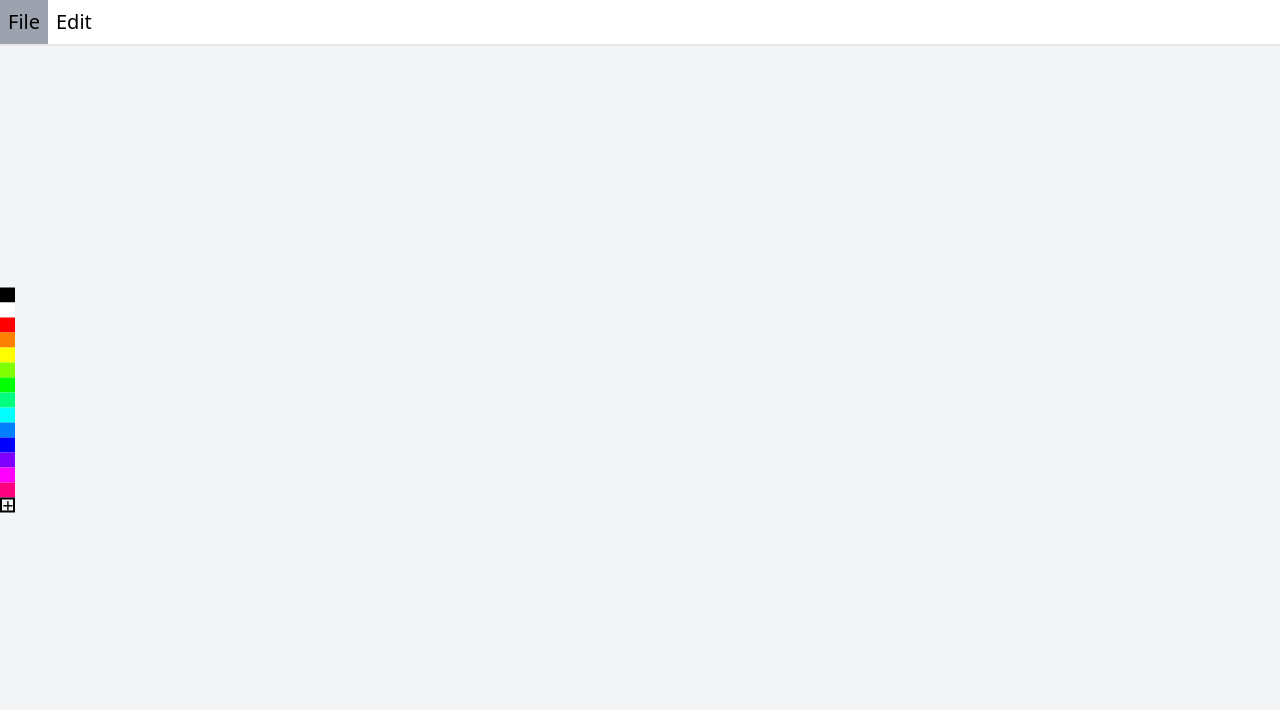
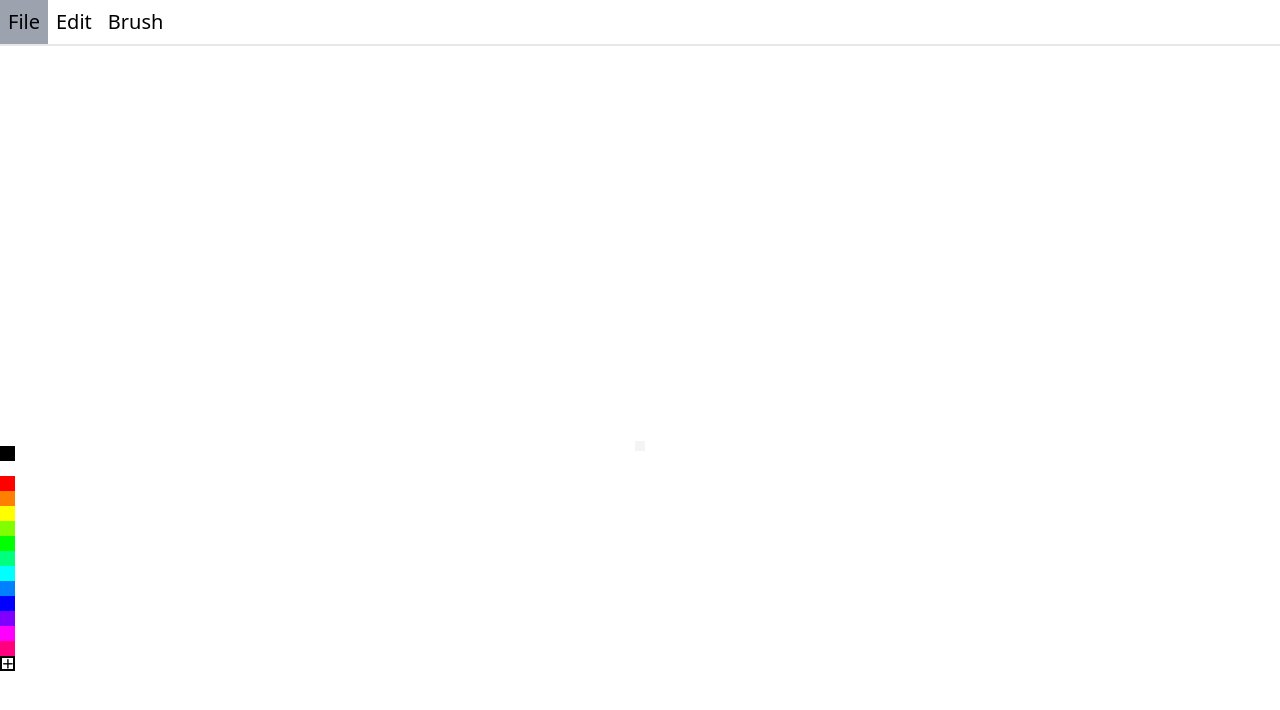
Before and after one commit to CuzImClicks/Bildbearbeitung, a SvelteKit app: page / in a window 1280 px wide. Shown: the top 710 px of the page. Built offline with nearby package versions, Linux system fonts and the light colour scheme.

Commit message:
added darken, brushes and some other stuff

```diff
--- a/src/routes/ColorSelector.svelte
+++ b/src/routes/ColorSelector.svelte
@@ -1,6 +1,7 @@
 <script lang="ts">
     import ColorSelectorPixel from "./ColorSelectorPixel.svelte";
-    import {blue, green, red} from "./store";
+    import {blue, green, red, outerHeight} from "./store";
+    import Draggable from "./Draggable.svelte";
 
     let colors = [
         [0,0,0],
@@ -20,23 +21,30 @@
     ];
 
     let customVisible = false;
-
 </script>
 
-<div class="absolute left-0 top-1/2 -translate-y-1/2">
+{#if $outerHeight > 0}
+        <Draggable left={0} top={($outerHeight / 2)}>
+            <div class="">
                 {#each colors as color}
-        <ColorSelectorPixel bind:r={color[0]} bind:g={color[1]} bind:b={color[2]} size={15} />
+                    <ColorSelectorPixel bind:r={color[0]} bind:g={color[1]} bind:b={color[2]} size={15}/>
                 {/each}
                 <div class="flex">
-        <div class="w-[15px] h-[15px] border-[2px] border-black flex items-center justify-center" on:click={() => customVisible = !customVisible} role="none">
+                    <div class="w-[15px] h-[15px] border-[2px] border-black flex items-center justify-center"
+                         on:click={() => customVisible = !customVisible} role="none">
                         <i class="fa-solid fa-plus scale-[70%] color"></i>
                     </div>
                 </div>
                 {#if customVisible}
                     <div class="w-max rounded h-max bg-gray-600 bg-opacity-90 flex items-center justify-center p-4 flex-col">
-            <input class="mb-1 border border-transparent focus:outline-none focus:ring-2 focus:ring-purple-600 focus:border-transparent rounded p-1" bind:value={$red}>
-            <input class="mb-1 border border-transparent focus:outline-none focus:ring-2 focus:ring-purple-600 focus:border-transparent rounded p-1" bind:value={$green}>
-            <input class="border border-transparent focus:outline-none focus:ring-2 focus:ring-purple-600 focus:border-transparent rounded p-1" bind:value={$blue}>
+                        <input class="mb-1 border border-transparent focus:outline-none focus:ring-2 focus:ring-purple-600 focus:border-transparent rounded p-1"
+                               bind:value={$red}>
+                        <input class="mb-1 border border-transparent focus:outline-none focus:ring-2 focus:ring-purple-600 focus:border-transparent rounded p-1"
+                               bind:value={$green}>
+                        <input class="border border-transparent focus:outline-none focus:ring-2 focus:ring-purple-600 focus:border-transparent rounded p-1"
+                               bind:value={$blue}>
                     </div>
                 {/if}
             </div>
+        </Draggable>
+{/if}
--- /dev/null
+++ b/src/routes/Draggable.svelte
@@ -0,0 +1,30 @@
+<script lang="ts">
+    export let left: number = 0;
+    export let top: number = 0;
+    export let translateX = false;
+    export let translateY = false;
+
+    let moving = false;
+
+    function onMouseDown() {
+        moving = true;
+    }
+
+    function onMouseMove(e: MouseEvent) {
+        if (moving) {
+            left += e.movementX;
+            top += e.movementY;
+        }
+    }
+
+    function onMouseUp() {
+        moving = false;
+    }
+</script>
+
+<section class="select-none absolute" on:mousedown={onMouseDown} style="left: {left}px; top: {top}px;
+        transform: translate({translateX ? '-50%' : '0%'}, {translateY ? '-50%' : '0%'})" role="none">
+    <slot></slot>
+</section>
+
+<svelte:window on:mouseup={onMouseUp} on:mousemove={onMouseMove} />
--- a/src/routes/Image.svelte
+++ b/src/routes/Image.svelte
@@ -1,7 +1,8 @@
 <script lang="ts">
     import Pixel from "./Pixel.svelte";
+    import {image, innerHeight, innerWidth} from "./store";
+    import Scrollable from "./Scrollable.svelte";
 
-    export let image: Array<Array<Array<number>>>;
     let sc = 10;
 
     function zoom(event: WheelEvent) {
@@ -9,35 +10,26 @@
         event.preventDefault();
 
         sc += event.deltaY * -0.1;
-        sc = Math.min(Math.max(10, sc), 100);
+        sc = Math.min(Math.max(1, sc), 100);
     }
 </script>
 
-<div class="flex justify-center items-center flex-col bg-gray-100 h-full w-full" on:wheel={zoom}>
-    {#each image as row, y}
-        <div class="flex">
+<Scrollable top={$innerHeight / 2} left={$innerWidth / 2} translateX={true} translateY={true}
+            horizontalScrolling={true}>
+    <div class="flex justify-center items-center flex-col bg-gray-100 h-full w-full divide-y divide-gray-400 divide-opacity-50"
+         on:wheel={zoom}>
+        {#each $image as row, y}
+            <div class="flex divide-x divide-gray-400 divide-opacity-50">
                 {#each row as pixel, x}
-                <Pixel
-                    bind:r={pixel[0]}
+                    <Pixel bind:r={pixel[0]}
                            bind:g={pixel[1]}
                            bind:b={pixel[2]}
                            bind:size={sc}
                            x={x}
                            y={y}
-                    bind:image={image}
                     />
-                <script lang="ts">
-                    y+=1;
-                </script>
                 {/each}
             </div>
-        <script lang="ts">
-            x+=1;
-            y=0;
-        </script>
         {/each}
-    <script lang="ts">
-        x=0;
-        y=0;
-    </script>
     </div>
+</Scrollable>
--- a/src/routes/Main.svelte
+++ b/src/routes/Main.svelte
@@ -3,25 +3,34 @@
     import ColorSelector from "./ColorSelector.svelte";
     import Image from "./Image.svelte";
     import Navbar from "./Navbar.svelte";
-    import { dragging } from "./store";
+    import {dragging, outerHeight, outerWidth, innerHeight, innerWidth, image} from "./store";
 
-    let image: Array<Array<Array<number>>> = [[[]]]
         //[
         //[[0, 0, 0], [148, 0, 211], [75, 0, 130], [0, 0, 255], [0, 255, 0], [255, 255, 0], [255, 127, 0], [255, 0, 0], [255, 255, 255]],
         //[[255, 255, 255], [0, 0, 255], [255, 0, 0], [255, 127, 0], [255, 255, 0], [0, 255, 0], [0, 0, 255], [148, 0, 211], [0, 0, 0]],
         //]
     // 255 255 255; 0 0 0; 0 0 255;
     // 255 255 255; 0 0 0; 0 0 255;
-    let size = 1;
 
+    $: $outerWidth = 0
+    $: $innerWidth = 0
+    $: $outerHeight = 0
+    $: $innerHeight = 0
 </script>
 
-<ColorSelector />
-<div class="h-screen w-full overflow-hidden" on:mouseup={() => $dragging = false}>
-    <Navbar bind:image={image}/>
-    <div class="w-full h-full overflow-visible">
-        {#if image != null && image !== undefined}
-            <Image bind:image={image}/>
-        {/if}
-    </div>
+<svelte:window bind:innerWidth={$innerWidth} bind:outerWidth={$outerWidth} bind:innerHeight={$innerHeight} bind:outerHeight={$outerHeight} />
+
+
+<div class="z-50">
+    <Navbar/>
 </div>
+<div class="z-50 absolute">
+    <ColorSelector />
+</div>
+<div class="h-screen w-full" on:mouseup={() => $dragging = false} role="none">
+<!--    <div class="w-full h-full overflow-visible">-->
+    {#if $image != null && $image !== undefined}
+        <Image/>
+    {/if}
+    <!--</div>-->
+</div>
--- a/src/routes/Navbar.svelte
+++ b/src/routes/Navbar.svelte
@@ -1,7 +1,18 @@
 <script lang="ts">
-    import {blackAndWhite, invertColors, mirrorDiagonally, mirrorHorizontally, mirrorVertically, rotate} from "./backend";
+    import {
+        blackAndWhite,
+        darken,
+        invertColors,
+        mirrorDiagonally,
+        mirrorHorizontally,
+        mirrorVertically,
+        rotate
+    } from "./backend";
+    import {brushes} from "./brushes";
+    import {brushType, darkenPercentage, image, innerHeight, innerWidth} from "./store";
+    import Draggable from "./Draggable.svelte";
+    import NewImageMenu from "./NewImageMenu.svelte";
 
-    export let image: Array<Array<Array<number>>>;
     type MenuCategory = {
         name: string,
         display: string,
@@ -18,6 +29,8 @@
 
     let fileMenuVisible = false;
     let editMenuVisible = false;
+    let brushesMenuVisible = false;
+    let newImageMenuVisible = false;
 
     let menuCategories: Array<MenuCategory> = [
         {
@@ -31,7 +44,8 @@
                 {
                     name: "new",
                     onClick: () => {
-                        image = Array.from({length: 16}, () => Array.from({length: 16}, () => [255, 255, 255]));
+                        newImageMenuVisible = true;
+                        //image = Array.from({length: 16}, () => Array.from({length: 16}, () => [255, 255, 255]));
                     },
                     display: "New",
                 },
@@ -50,7 +64,7 @@
                                 if (!temp.flatMap((it) => it.length == len).reduce((prev, cur) => prev && cur, prev)) {
                                     return;
                                 }
-                                image = temp;
+                                $image = temp;
                             }))
                     },
                     display: "Load from clipboard",
@@ -59,7 +73,7 @@
                     name: "Export to clipboard",
                     onClick: () => {
                         navigator.clipboard.writeText(
-                            image.map((row) => row.map((pixel) => pixel.join(" ")).join(";")).join("\n")
+                            $image.map((row) => row.map((pixel) => pixel.join(" ")).join(";")).join("\n")
                         );
                     },
                     display: "Export to clipboard",
@@ -77,51 +91,71 @@
                 {
                     name: "flip horizontally",
                     onClick: () => {
-                        image = mirrorHorizontally(image)
+                        $image= mirrorHorizontally($image)
                     },
                     display: "Flip Horizontally",
                 },
                 {
                     name: "flip vertically",
                     onClick: () => {
-                        image = mirrorVertically(image)
+                        $image= mirrorVertically($image)
                     },
                     display: "Flip Vertically",
                 },
                 {
                     name: "flip diagonally",
                     onClick: () => {
-                        image = mirrorDiagonally(image)
+                        $image= mirrorDiagonally($image)
                     },
                     display: "Flip Diagonally",
                 },
                 {
                     name: "rotate",
                     onClick: () => {
-                        image = rotate(image)
+                        $image= rotate($image)
                     },
                     display: "Rotate clockwise",
                 },
                 {
                     name: "black and white",
                     onClick: () => {
-                        image = blackAndWhite(image)
+                        $image= blackAndWhite($image)
                     },
                     display: "Black and white",
                 },
                 {
                     name: "invert colors",
                     onClick: () => {
-                        image = invertColors(image)
+                        $image= invertColors($image)
                     },
                     display: "Invert colors",
                 },
+                {
+                    name: "darken",
+                    onClick: () => {
+                        $image= darken($darkenPercentage, $image)
+                    },
+                    display: "Darken",
+                },
             ]
         },
-    ]
+        {
+            name: "brush",
+            display: "Brush",
+            action: () => {},
+            visible: brushesMenuVisible,
+            children: brushes.map((brush) => ({
+                name: brush.name,
+                onClick: () => {
+                    $brushType = brush.brushType;
+                },
+                display: brush.name,
+            }))
+        },
+    ];
 </script>
 
-<nav>
+<nav class="select-none">
     <div class="w-full h-max border-b-[2px]">
         <ul class="flex flex-row">
             {#each menuCategories as category}
@@ -133,7 +167,7 @@
                         category.visible = !category.visible
                     }}>{category.display}</button>
                     {#if category.visible}
-                        <ul class="flex items-stretch flex-col absolute h-max bg-gray-200">
+                        <ul class="flex items-stretch flex-col absolute h-max bg-gray-200 z-50">
                             {#each category.children as item}
                                 <li class="w-full hover:bg-gray-400">
                                     <button class="w-full text-left text-xl p-2" on:click={item.onClick} on:click={() => category.visible = false}>
@@ -149,3 +183,6 @@
         </ul>
     </div>
 </nav>
+{#if newImageMenuVisible}
+    <NewImageMenu bind:visible={newImageMenuVisible} />
+{/if}
--- /dev/null
+++ b/src/routes/NewImageMenu.svelte
@@ -0,0 +1,38 @@
+<script lang="ts">
+    import {blue, green, image, red} from "./store";
+
+    export let visible = false;
+
+    let height = 16;
+    let width = 16;
+</script>
+
+<div class="flex items-center bg-gray-600 rounded p-8 absolute left-1/2 top-1/2 -translate-y-1/2 -translate-x-1/2 backdrop-blur z-50">
+    <div>
+        <div class="flex justify-between p-2">
+            <span class="mr-4">Height:</span>
+            <input class="border border-transparent focus:outline-none focus:ring-2 focus:border-transparent rounded p-1 text-right"
+                   style="--tw-ring-color: rgb({$red}, {$green}, {$blue});"
+                   bind:value={height}>
+        </div>
+        <div class="flex justify-between p-2">
+            <span class="mr-4">Width:</span>
+            <input class="border border-transparent focus:outline-none focus:ring-2 focus:border-transparent rounded p-1 text-right"
+                   style="--tw-ring-color: rgb({$red}, {$green}, {$blue});"
+                   bind:value={width}>
+        </div>
+        <div class="flex justify-evenly pt-4">
+            <div class="p-2 flex justify-center cursor-pointer bg-gray-400 hover:bg-gray-200 rounded-md" on:click={() => {
+                $image = Array.from({length: height}, () => Array.from({length: width}, () => [255, 255, 255]));
+                visible = false;
+                }} role="none">
+                Confirm
+            </div>
+            <div class="p-2 flex justify-center cursor-pointer bg-gray-400 hover:bg-gray-200 rounded-md" on:click={() => {
+                visible = false;
+            }} role="none">
+                Close
+            </div>
+        </div>
+    </div>
+</div>
--- a/src/routes/Pixel.svelte
+++ b/src/routes/Pixel.svelte
@@ -1,7 +1,7 @@
 <script lang="ts">
 
-    import {blue, brushSize, dragging, green, red} from "./store";
-    import { brush } from "./backend";
+    import {blue, brushSize, dragging, green, image, red} from "./store";
+    import { brush } from "./brushes";
 
     export let y: number;
     export let x: number;
@@ -9,15 +9,13 @@
     export let g: number;
     export let b: number;
     export let size: number;
-    export let image: Array<Array<Array<number>>>;
 </script>
 
-<div class="border-none caret-transparent p-0 m-0 cursor-crosshair" style="height: {size}px; width: {size}px; background-color: rgb({r}, {g}, {b});"
+<div class="caret-transparent p-0 m-0 cursor-crosshair" style="height: {size}px; width: {size}px; background-color: rgb({r}, {g}, {b});"
         on:click="{() => {r=$red; g=$green; b=$blue}}"
         on:mousedown={(event) => {
-            image = brush(x, y,$brushSize, image);
+            $image = brush(x, y,$brushSize, $image);
 
-            r=$red; g=$green; b=$blue
             $dragging = true;
             event.preventDefault();
         }}
@@ -26,8 +24,8 @@
         }}
         on:mouseenter={() => {
             if($dragging) {
-                r=$red; g=$green; b=$blue;
+                $image = brush(x, y,$brushSize, $image);
             }
         }}
-     role="control">
+     role="none">
 </div>
--- /dev/null
+++ b/src/routes/Scrollable.svelte
@@ -0,0 +1,34 @@
+<script lang="ts">
+    import {innerHeight, innerWidth} from "./store";
+
+    export let left: number = 0;
+    export let top: number = 0;
+    export let translateX = false;
+    export let translateY = false;
+    export let horizontalScrolling = false;
+
+    let slotHeight: number = 0;
+    let slotWidth: number = 0;
+    let outerHeight: number = 0;
+    let outerWidth: number = 0;
+
+    function onWheel(e: WheelEvent) {
+        e.preventDefault()
+        if (!e.ctrlKey) {
+            if (e.shiftKey && horizontalScrolling) {
+                left = Math.max(slotWidth / 2, Math.min(outerWidth - (slotWidth / 2), left + e.deltaY));
+            } else {
+                top = Math.max(slotHeight / 2, Math.min(outerHeight - (slotHeight / 2), top + e.deltaY));
+            }
+        }
+    }
+</script>
+
+<div class="select-none w-full h-full overflow-hidden" on:wheel={onWheel}
+     bind:clientWidth={outerWidth} bind:clientHeight={outerHeight}>
+    <section class="select-none absolute" style="left: {left}px; top: {top}px;
+    transform: translate({translateX ? '-50%' : '0%'}, {translateY ? '-50%' : '0%'})" role="none"
+    bind:clientWidth={slotWidth} bind:clientHeight={slotHeight}>
+        <slot></slot>
+    </section>
+</div>
--- /dev/null
+++ b/src/routes/brushes.ts
@@ -0,0 +1,59 @@
+import {blue, brushType, green, red} from "./store";
+import {get} from "svelte/store";
+
+type Brush = {
+    name: string,
+    brush: (x:number, y:number, brushSize:number, image: Array<Array<Array<number>>>) => Array<Array<Array<number>>>,
+    brushType: string
+}
+
+export const brushes = [
+    {
+        name: 'Circle',
+        brush: circleBrush,
+        brushType: 'circle'
+    },
+    {
+        name: 'Square',
+        brush: squareBrush,
+        brushType: 'square'
+    }
+];
+
+export function circleBrush(x:number, y:number, brushSize:number, image: Array<Array<Array<number>>>): Array<Array<Array<number>>> {
+    let minX = 0;
+    let maxX = image[0].length
+    let minY = 0;
+    let maxY = image.length;
+    for (let i = minY; i<maxY; i++) {
+        for (let j = minX; j < maxX; j++) {
+            if (Math.sqrt(((i-y)**2)+((j-x)**2)) <= brushSize) {
+                image[i][j] = [get(red), get(green), get(blue)];
+            }
+        }
+    }
+    return image;
+}
+
+export function squareBrush(x:number, y:number, brushSize:number, image: Array<Array<Array<number>>>): Array<Array<Array<number>>> {
+    let minX = 0;
+    let maxX = image[0].length
+    let minY = 0;
+    let maxY = image.length;
+    for (let i = minY; i<maxY; i++) {
+        for (let j = minX; j < maxX; j++) {
+            if (Math.abs(i-y) <= brushSize && Math.abs(j-x) <= brushSize) {
+                image[i][j] = [get(red), get(green), get(blue)];
+            }
+        }
+    }
+    return image;
+}
+
+export function brush(x:number, y:number, brushSize:number, image: Array<Array<Array<number>>>): Array<Array<Array<number>>> {
+    const type = brushes.find((it:Brush) => it.brushType === get(brushType));
+    if (type) {
+        return type.brush(x, y, brushSize, image);
+    }
+    throw new Error(`Brush '${get(brushType)}' not found`);
+}
--- a/src/routes/store.ts
+++ b/src/routes/store.ts
@@ -1,8 +1,19 @@
 
-import { writable } from 'svelte/store';
+import {writable} from 'svelte/store';
+import type {Writable} from 'svelte/store';
 
 export const red = writable(0);
 export const green = writable(0);
 export const blue = writable(0);
 export const dragging = writable(false);
-export const brushSize = writable(2);
+export const darkenPercentage = writable(0.2);
+
+export const brushSize = writable(1);
+export const brushType = writable('circle');
+
+export const outerWidth = writable(0);
+export const innerWidth = writable(0);
+export const outerHeight = writable(0);
+export const innerHeight = writable(0);
+
+export const image: Writable<Array<Array<Array<number>>>> = writable([[[]]]);
```
Also changed, not shown: src/routes/backend.ts (+9 -15 lines), 1 other file (tests, documents, lock files or other folders). Lines whose indentation alone changed are shown as unchanged.
